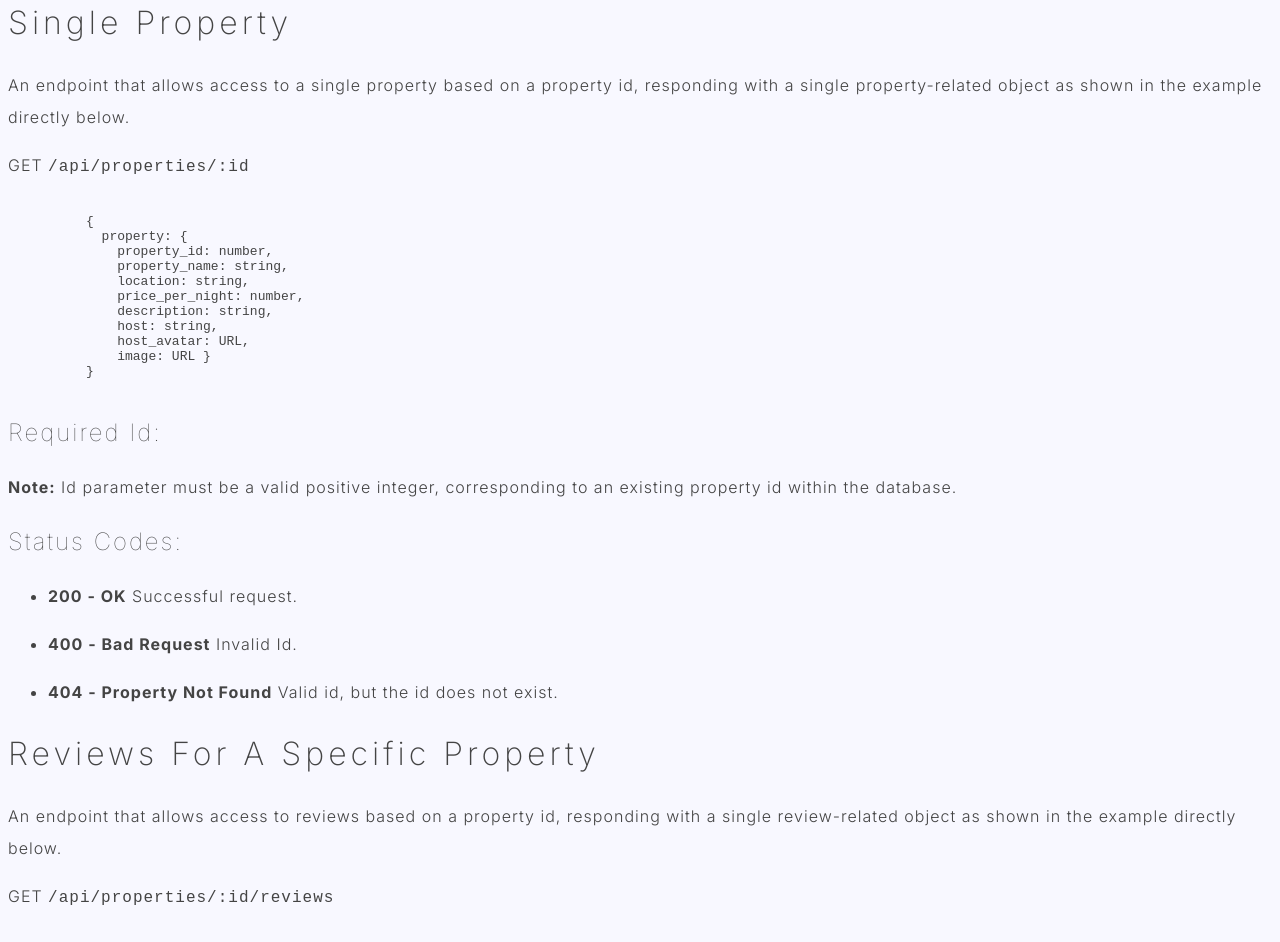
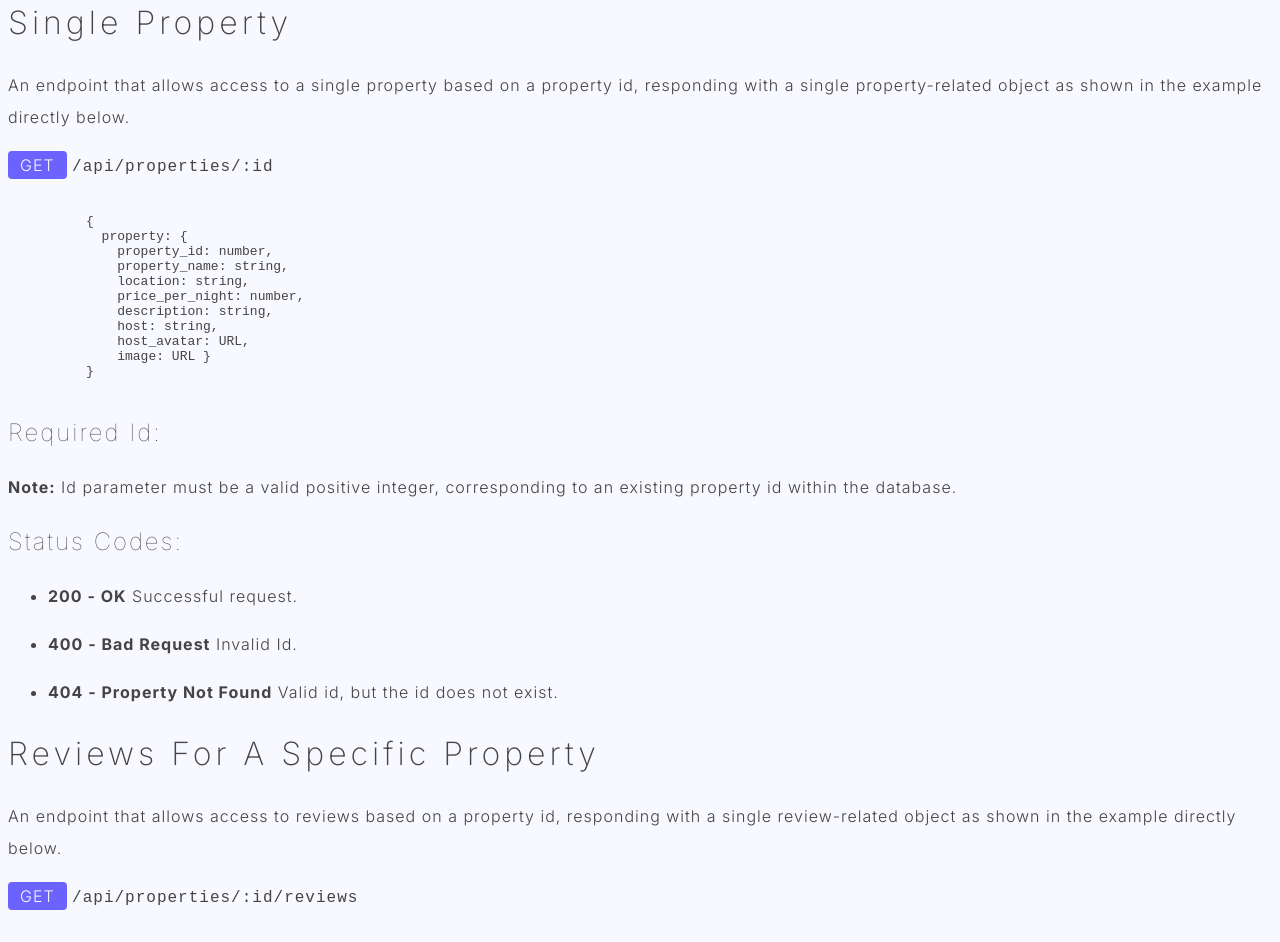
Before and after one commit to d-coded25/airbnc-back-end, a website: page public/index.html in a window 1280 px wide. Shown: the part 1057-1999 px from the top of the page. Drawn offline with Linux system fonts and the light colour scheme.

Commit message:
Add html method classes and styles to http methods

```diff
--- a/public/index.html
+++ b/public/index.html
@@ -38,7 +38,7 @@
             below.
           </p>
 
-          <p><span>GET</span> <code>/api/properties</code></p>
+          <p><span class="method">GET</span> <code>/api/properties</code></p>
 
           <pre><code>
           {
@@ -103,7 +103,9 @@
             shown in the example directly below.
           </p>
 
-          <p><span>GET</span> <code>/api/properties/:id</code></p>
+          <p>
+            <span class="method">GET</span> <code>/api/properties/:id</code>
+          </p>
 
           <pre><code>
           {
@@ -159,7 +161,7 @@
           </p>
 
           <p>
-            <span>GET</span>
+            <span class="method">GET</span>
             <code>/api/properties/:id/reviews</code>
           </p>
 
@@ -218,7 +220,7 @@
           </p>
 
           <p>
-            <span>POST</span>
+            <span class="method">POST</span>
             <code>/api/properties/:id/reviews</code>
           </p>
 
@@ -288,7 +290,7 @@
           </p>
 
           <p>
-            <span>DELETE</span>
+            <span class="method">DELETE</span>
             <code>/api/reviews/:id</code>
           </p>
 
--- a/public/styles.css
+++ b/public/styles.css
@@ -29,3 +29,10 @@ p {
   line-height: 2;
   letter-spacing: 1px;
 }
+
+.method {
+  color: #f8f8ff;
+  background-color: #6c63ff;
+  border-radius: 4px;
+  padding: 4px 12px;
+}
```
